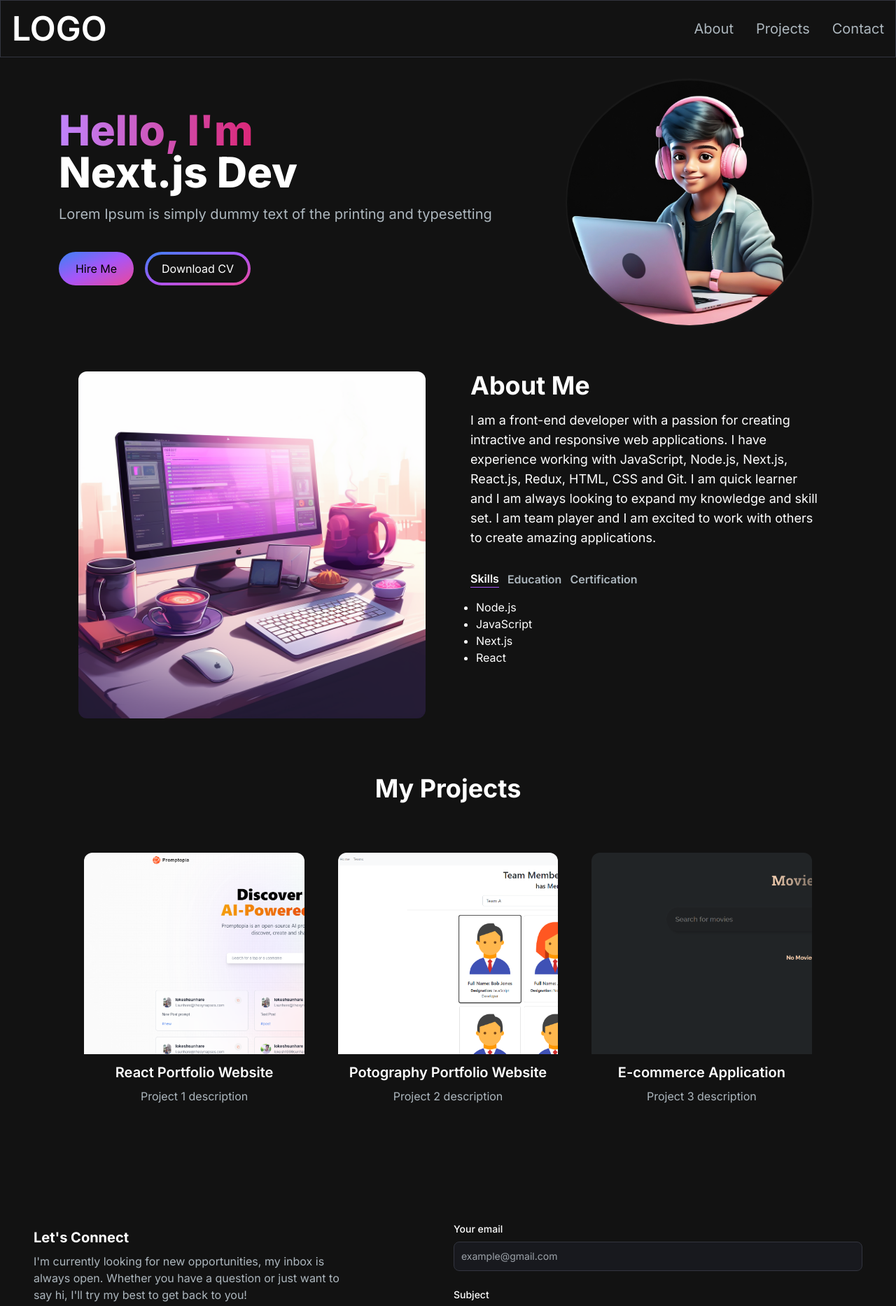
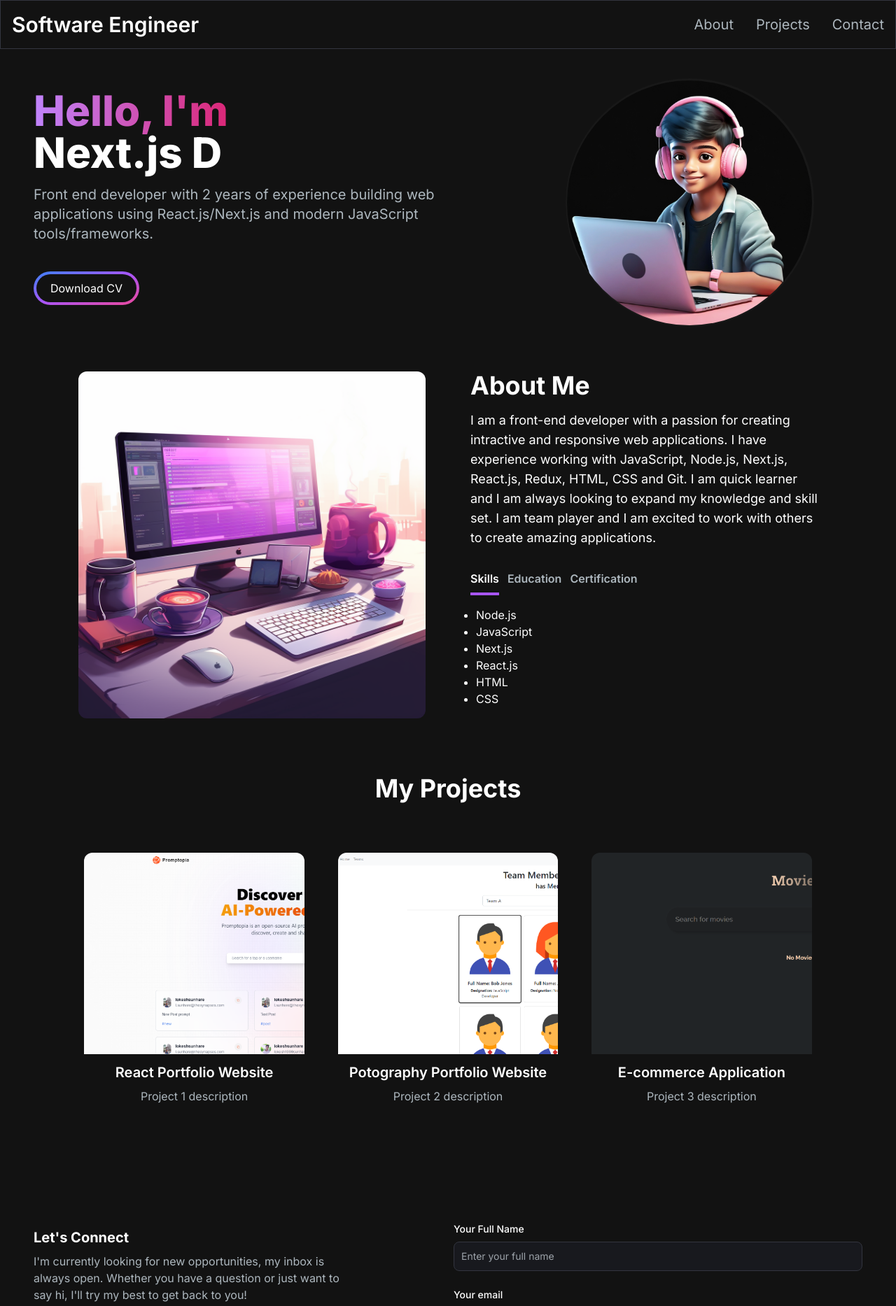
Before and after one commit to LokeshSunhare1999/NextJS-Project, a Next.js app in the folder my-portfolio/: page / in a window 1280 px wide. Shown: the top 1867 px of the page at 70% size. Built offline with nearby package versions, Linux system fonts and the light colour scheme.

Commit message:
form, animation and added logo

```diff
--- a/my-portfolio/package.json
+++ b/my-portfolio/package.json
@@ -9,7 +9,9 @@
     "lint": "next lint"
   },
   "dependencies": {
+    "@emailjs/browser": "^3.11.0",
     "@heroicons/react": "^2.0.18",
+    "framer-motion": "^10.16.5",
     "next": "14.0.1",
     "react": "^18",
     "react-dom": "^18",
--- a/my-portfolio/src/app/components/AboutSection.jsx
+++ b/my-portfolio/src/app/components/AboutSection.jsx
@@ -12,7 +12,9 @@ const Tab_data = [
         <li>Node.js</li>
         <li>JavaScript</li>
         <li>Next.js</li>
-        <li>React</li>
+        <li>React.js</li>
+        <li>HTML</li>
+        <li>CSS</li>
       </ul>
     ),
   },
--- a/my-portfolio/src/app/components/EmailSection.jsx
+++ b/my-portfolio/src/app/components/EmailSection.jsx
@@ -1,31 +1,86 @@
-import React from "react";
+"use client";
+import React, { useRef } from "react";
 import GitHubIcon from "../../../public/github-icon.svg";
 import linkedInIcon from "../../../public/linkedin-icon.svg";
 import Link from "next/link";
 import Image from "next/image";
+import emailjs from "@emailjs/browser";
 
 const EmailSection = () => {
+  const refForm = useRef();
+
+  const sendEmail = (e) => {
+    e.preventDefault();
+
+    emailjs
+      .sendForm(
+        "service_k63c0d9",
+        "template_omxd5c2",
+        refForm.current,
+        "PxzxZUlUE9ra2On2c"
+      )
+      .then(
+        () => {
+          alert("Message successfully sent!");
+          window.location.reload(false);
+        },
+        () => {
+          alert("Failed to send the message, please try again");
+        }
+      );
+  };
   return (
     <section className="grid md:grid-cols-2 my-12 md:my-12 py-24 gap-4 relative">
-      {/* <div className="bg-[radial-gradient(ellipse_at_center,_var(--tw-gradient-stops))] from-primary-900 to-transparent rounded-full h-80 w-80 z-0 blur-lg absolute top-3/4 -left-4 transform -translate-x-1/2 -translate-1/2"></div> */}
+      <div className="bg-[radial-gradient(ellipse_at_center,_var(--tw-gradient-stops))] from-primary-900 to-transparent rounded-full h-60 w-80 z-0 blur-lg absolute top-3/4 -left-4 transform -translate-x-1/2 -translate-1/2"></div>
       <div className="z-10">
-        <h5 className="text-xl font-bold text-white my-2">Let's Connect</h5>
+        <h5 className="text-xl font-bold text-white my-2">
+          Let&apos;s Connect
+        </h5>
         <p className="text-[#ADB7BE] mb-4 max-w-md">
           I&apos;m currently looking for new opportunities, my inbox is always
-          open. Whether you have a question or just want to say hi, I'll try my
-          best to get back to you!
+          open. Whether you have a question or just want to say hi, I&apos;ll
+          try my best to get back to you!
         </p>
         <div className="socials flex flex-row gap-2">
-          <Link href="github.com">
+          <Link
+            target="_blank"
+            rel="noreferrer"
+            href="https://github.com/LokeshSunhare1999"
+          >
             <Image src={GitHubIcon} alt="Github Icon" />
           </Link>
-          <Link href="linkedin.com">
+          <Link
+            target="_blank"
+            rel="noreferrer"
+            href="https://www.linkedin.com/in/lokesh-sunhare-70b8261b0"
+          >
             <Image src={linkedInIcon} alt="LinkedIn Icon" />
           </Link>
         </div>
       </div>
       <div>
-        <form action="" className="flex flex-col">
+        <form
+          action=""
+          className="flex flex-col"
+          ref={refForm}
+          onSubmit={sendEmail}
+        >
+          <div className="mb-6">
+            <label
+              htmlFor="email"
+              className="text-white mb-2 block text-sm font-medium"
+            >
+              Your Full Name
+            </label>
+            <input
+              type="name"
+              id="name"
+              name="name"
+              required
+              className="bg-[#18191E] border border-[#33353F] placeholder-[#9CA2A9] text-gray-100 text-sm rounded-lg block w-full p-2.5"
+              placeholder="Enter your full name"
+            />
+          </div>
           <div className="mb-6">
             <label
               htmlFor="email"
@@ -36,6 +91,7 @@ const EmailSection = () => {
             <input
               type="email"
               id="email"
+              name="email"
               required
               className="bg-[#18191E] border border-[#33353F] placeholder-[#9CA2A9] text-gray-100 text-sm rounded-lg block w-full p-2.5"
               placeholder="example@gmail.com"
@@ -51,6 +107,7 @@ const EmailSection = () => {
             <input
               type="text"
               id="subject"
+              name="subject"
               required
               className="bg-[#18191E] border border-[#33353F] placeholder-[#9CA2A9] text-gray-100 text-sm rounded-lg block w-full p-2.5"
               placeholder="Just saying hi"
@@ -74,7 +131,7 @@ const EmailSection = () => {
           </div>
           <button
             type="submit"
-            className="bg-purple-500 hover:bg-purple-600 text-white font-medium py-2.5 px-5 rounded-lg w-full"
+            className="bg-primary-500 hover:bg-primary-600 text-white font-medium py-2.5 px-5 rounded-lg w-full"
           >
             Send Message
           </button>
--- a/my-portfolio/src/app/components/Footer.jsx
+++ b/my-portfolio/src/app/components/Footer.jsx
@@ -5,7 +5,7 @@ const Footer = () => {
     <footer className="footer border border-t-[#33353F] border-l-transparent border-r-transparent">
       <div className=" p-6 flex justify-between w-full">
         <span className="text-white">LOGO</span>
-        <p className="text-slate-800">All rights reserved.</p>
+        <p className="text-white">All rights reserved.</p>
       </div>
     </footer>
   );
--- a/my-portfolio/src/app/components/HeroSection.js
+++ b/my-portfolio/src/app/components/HeroSection.js
@@ -2,14 +2,20 @@
 import React from "react";
 import Image from "next/image";
 import { TypeAnimation } from "react-type-animation";
+import { motion } from "framer-motion";
 
 const HeroSection = () => {
   return (
     <section>
       <div className="grid grid-cols-1 sm:grid-cols-12 mt-20">
-        <div className="col-span-7 place-self-center text-center sm:text-left">
+        <motion.div
+          initial={{ opacity: 1, scale: 0.5 }}
+          animate={{ opacity: 1, scale: 1 }}
+          transition={{ duration: 0.8 }}
+          className="col-span-7 place-self-center text-center sm:text-left"
+        >
           <h1 className="text-white mb-4 text-4xl sm:text-5xl lg:text-6xl font-extrabold">
-            <span className="text-transparent bg-clip-text bg-gradient-to-r from-purple-400 to-pink-600">
+            <span className="text-transparent bg-clip-text bg-gradient-to-r from-primary-400 to-secondary-600">
               Hello, I&apos;m
             </span>
             <br />
@@ -30,20 +36,27 @@ const HeroSection = () => {
             />
           </h1>
           <p className="text-[#ADB7BE] text-base sm:text-lg mb-6 lg:text-xl">
-            Lorem Ipsum is simply dummy text of the printing and typesetting
+            Front end developer with 2 years of experience building web
+            applications using React.js/Next.js and modern JavaScript
+            tools/frameworks.
           </p>
           <div>
-            <button className="px-6 py-3 w-full sm:w-fit rounded-full mr-4 bg-gradient-to-br from-blue-500 via-purple-500 to-pink-500 hover:bg-slate-200 text-black">
+            {/* <button className="px-6 py-3 w-full sm:w-fit rounded-full mr-4 bg-gradient-to-br from-blue-500 via-primary-500 to-secondary-500 hover:bg-slate-200 text-black">
               Hire Me
-            </button>
-            <button className="px-1 py-1 w-full sm:w-fit rounded-full bg-transparent bg-gradient-to-br from-blue-500 via-purple-500 to-pink-500 hover:bg-slate-800 text-white mt-4">
+            </button> */}
+            <button className="px-1 py-1 w-full sm:w-fit rounded-full bg-transparent bg-gradient-to-br from-blue-500 via-primary-500 to-secondary-500 hover:bg-slate-800 text-white mt-4">
               <span className="block bg-[#121212] hover:bg-slate-800 rounded-full px-5 py-2">
                 Download CV
               </span>
             </button>
           </div>
-        </div>
-        <div className="col-span-5 place-self-center mt-4 lg:text-xl">
+        </motion.div>
+        <motion.div
+          initial={{ opacity: 1, scale: 0.5 }}
+          animate={{ opacity: 1, scale: 1 }}
+          transition={{ duration: 0.8 }}
+          className="col-span-5 place-self-center mt-4 lg:text-xl"
+        >
           <div className="rounded-full bg-[#181818] w-[250px] h-[250px] lg:w-[355px] lg:h-[355px] relative">
             <Image
               src="/images/LokeshHero.jpg"
@@ -54,7 +67,7 @@ const HeroSection = () => {
               style={{ borderRadius: "50%" }}
             />
           </div>
-        </div>
+        </motion.div>
       </div>
     </section>
   );
--- a/my-portfolio/src/app/components/Navbar.js
+++ b/my-portfolio/src/app/components/Navbar.js
@@ -17,8 +17,8 @@ function Navbar() {
   return (
     <nav className="fixed mx-auto border border-[#33353F] top-0 left-0 right-0 z-10 bg-[#121212] bg-opacity-100">
       <div className="flex container lg:py-4 flex-wrap items-center justify-between mx-auto px-4 py-2">
-        <Link href="/" className="text-5xl text-white font-semibold">
-          LOGO
+        <Link href="/" className="text-3xl text-white font-semibold">
+          Software Engineer
         </Link>
         <div className="mobile-menu block md:hidden">
           {!navbarOpen ? (
--- a/my-portfolio/src/app/components/ProjectSection.js
+++ b/my-portfolio/src/app/components/ProjectSection.js
@@ -1,5 +1,7 @@
-import React from "react";
+"use client";
+import React, { useRef } from "react";
 import ProjectCard from "./ProjectCard";
+import { animate, motion, useInView } from "framer-motion";
 
 const projectsData = [
   {
@@ -32,14 +34,28 @@ const projectsData = [
 ];
 
 const ProjectSection = () => {
+  const ref = useRef(null);
+  const isInView = useInView(ref, { once: true });
+
+  const cardVariants = {
+    initial: { y: 50, opacity: 0 },
+    animate: { y: 0, opacity: 1 },
+  };
   return (
-    <div>
+    <section ref={ref}>
       <h2 className="text-center text-4xl font-bold text-white mt-4 mb-8 md:mb-12">
         My Projects
       </h2>
       <div className="text-white flex flex-row justify-center items-center gap-2 py-6">
-        <div className="grid md:grid-cols-3 gap-8 md:gap-12">
-          {projectsData.map((project) => (
+        <ul ref={ref} className="grid md:grid-cols-3 gap-8 md:gap-12">
+          {projectsData.map((project, index) => (
+            <motion.li
+              key={index}
+              variants={cardVariants}
+              initial="initial"
+              animate={isInView ? "animate" : "initila"}
+              transition={{ duration: 0.3, delay: index * 0.4 }}
+            >
               <ProjectCard
                 key={project.id}
                 title={project.title}
@@ -48,10 +64,11 @@ const ProjectSection = () => {
                 previewUrl={project.previewUrl}
                 gitUrl={project.gitUrl}
               />
+            </motion.li>
           ))}
+        </ul>
       </div>
-      </div>
-    </div>
+    </section>
   );
 };
 
--- a/my-portfolio/src/app/components/TabButton.jsx
+++ b/my-portfolio/src/app/components/TabButton.jsx
@@ -1,14 +1,23 @@
 import React from "react";
+import { motion } from "framer-motion";
+
+const variants = {
+  default: { width: 0 },
+  active: { width: "calc(100% - 0.75rem)" },
+};
 
 const TabButton = ({ active, selectTab, children }) => {
-  const buttonClass = active
-    ? "text-white border-b border-purple-500"
-    : "text-[#ADB7BE]";
+  const buttonClass = active ? "text-white" : "text-[#ADB7BE]";
   return (
     <button onClick={selectTab}>
       <p className={`mr-3 font-semibold hover:text-white ${buttonClass}`}>
         {children}
       </p>
+      <motion.div
+        variants={variants}
+        animate={active ? "active" : "default"}
+        className="h-1 bg-primary-500 mt-2 mr-3"
+      ></motion.div>
     </button>
   );
 };
```
Also changed, not shown: my-portfolio/src/app/api/send/route.js (deleted, +0 -25 lines), my-portfolio/src/app/components/MenuOverlay.jsx (+16 -16 lines), my-portfolio/tailwind.config.js (+13 -7 lines), 1 other file (tests, documents, lock files or other folders). Lines whose indentation alone changed are shown as unchanged.
